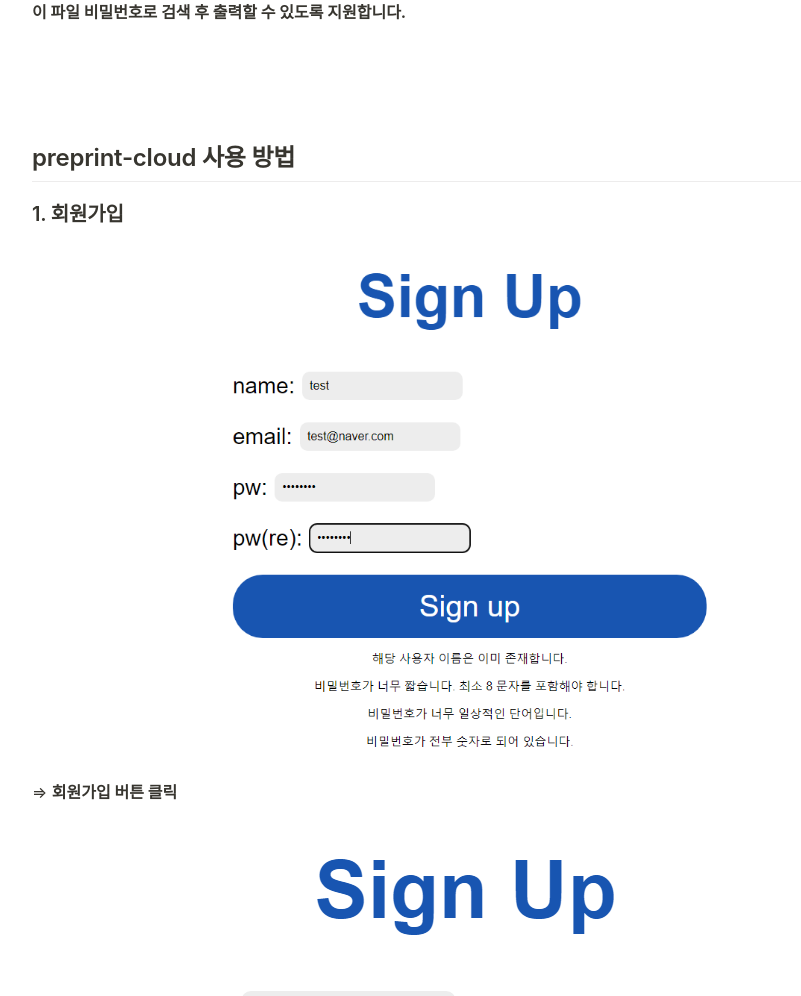
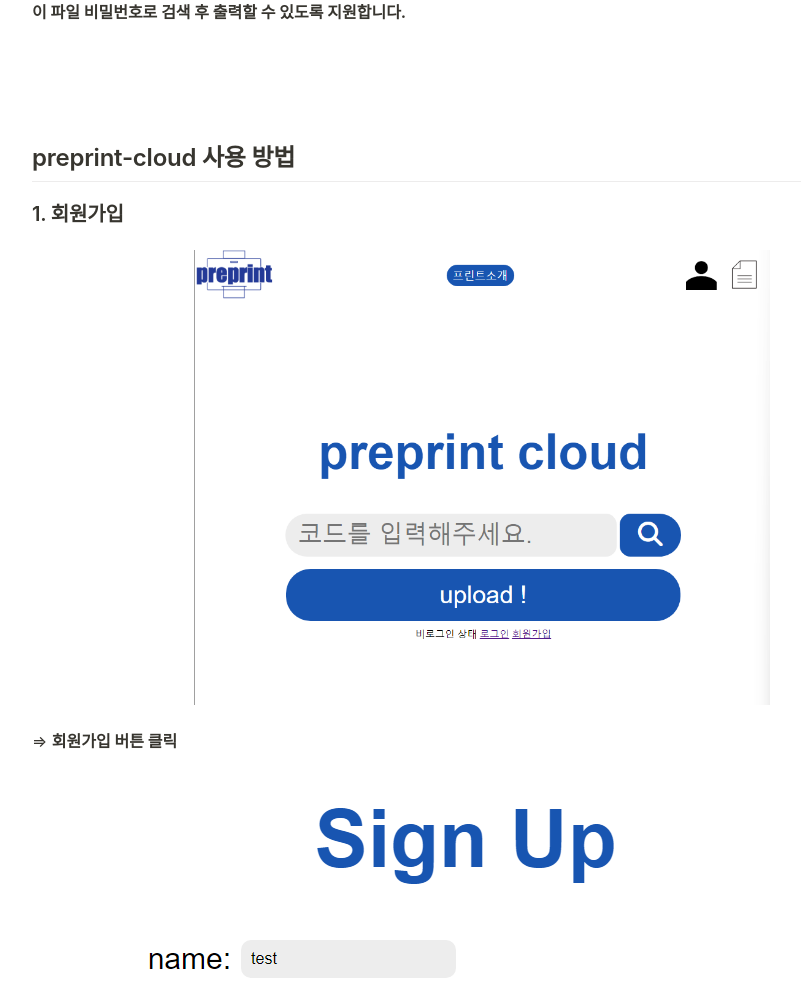
Before and after one commit to euntaek4187/preprint-cloud-service, a Django app: template templates/preprintcloud_guide.html in a window 1280 px wide. Shown: the part 649-1645 px from the top of the page, without its empty margins (158-959 px from the left). Run offline with Django 4.2, Linux system fonts and the light colour scheme; the template is opened without the code that fills it, so the values that code supplies are empty.

Commit message:
1126-update-7

```diff
--- a/templates/preprintcloud_guide.html
+++ b/templates/preprintcloud_guide.html
@@ -678,13 +678,13 @@ blockquote {
 </p><h2 id="3c0e31ca-3498-4df1-8e87-e92a0ccb1dcd" class="">preprint-cloud 서비스</h2><hr id="75309bae-3ab9-4d60-ba1a-614e63865bc5"/><figure id="2f2d79e6-6ae5-4425-b896-2e428a61a8c9" class="image"><a ><img style="width:384px" src="{% static 'img/Untitled.png' %}"/></a></figure><p id="f1d996b5-ec6a-4643-8efd-49740fe57908" class=""><strong>preprint-cloud 서비스는 학생 회관 1층 preprint의 서브 프로젝트로 사용자의 파일 출력 및 관리의 편의성을 제공하는 서비스입니다.</strong></p><p id="29097b23-9ab5-4c66-af81-65327656fbad" class=""><strong>기존 프린트 카페에서 파일을 출력하기 위한 매커니즘은 구글, 네이버 메일을 통해 미리 출력하고자 하는 파일을 전송 후 프린트 카페의 데스크탑에서 해당 소셜 플랫폼에 로그인 후 파일을 출력하는 방식입니다.</strong></p><p id="c4013b66-80bf-437b-90c8-f8fe807671a5" class=""><strong>이런 방식은 사용자로 하여금 외부 환경에서 소셜 로그인을 진행하기에 보안의 측면에서, 편의성의 측면에서 불편함을 야기합니다.</strong></p><p id="dea5e720-a537-4660-8b4d-11374422842d" class=""><strong>preprint-cloud 서비스는 이와 같은 문제를 해결하고 사용자의 편의를 위하여 출력하고자 하는 파일을 웹 상에서 보관하고 이를 로그인 없이 파일 비밀번호로 검색 후 출력할 수 있도록 지원합니다.</strong></p><p id="80e52426-b1ba-4f39-b08e-bd18acee5eb4" class="">
 </p><p id="0678eb58-2b60-4ffc-82d0-bf4ac2571f1d" class="">
 </p><p id="6c491d8d-a707-40d9-bb50-2bd3276c08fa" class="">
-</p><h2 id="dfc6d6e9-8812-475a-a2d7-2a831a76bf5d" class="">preprint-cloud 사용 방법</h2><hr id="fd005c95-5e61-4711-8134-49539c15055f"/><h3 id="9c634799-5f88-4866-877b-5ec80c9b46f5" class="">1. 회원가입</h3><figure id="3df05c41-ce73-4d1c-ad8b-ad7b105bb262" class="image"><a ><img style="width:576px" src="{% static 'img/Untitled2.png' %}"/></a></figure><p id="3cbbe4e5-d13c-4fc8-b54d-d82ba30fb258" class="">⇒ <strong>회원가입 버튼 클릭</strong></p><figure id="b27c5eeb-9fc9-4d73-b62c-ded8a41832c8" class="image"><a ><img style="width:772px" src="{% static 'img/Untitled2.png' %}"/></a></figure><ul id="c56c15f2-aa21-4d48-a8da-a9bf5e971bd3" class="bulleted-list"><li style="list-style-type:disc"><strong>이미 존재하는 사용자의 이름의 경우 해당 이름 사용이 제한됩니다.</strong></li></ul><ul id="e822b05a-5352-49f8-bb9c-d49acd1b00d2" class="bulleted-list"><li style="list-style-type:disc"><strong>비밀번호는 최소 8문자를 포함해야 합니다.</strong></li></ul><ul id="d6730893-9b57-48ad-bcf7-81ed82025ff2" class="bulleted-list"><li style="list-style-type:disc"><strong>비밀번호가 일상적인 단어이거나 모두 숫자로 이뤄진 경우 제한될 수 있습니다.</strong></li></ul><p id="9ab266ce-4429-4e8d-ab0a-a082aa72f37c" class=""><strong>⇒ 정상적으로 회원가입을 완료해주세요</strong></p><p id="9bdc4945-d260-49ab-8ff7-d8e24fcca1f9" class="">
+</p><h2 id="dfc6d6e9-8812-475a-a2d7-2a831a76bf5d" class="">preprint-cloud 사용 방법</h2><hr id="fd005c95-5e61-4711-8134-49539c15055f"/><h3 id="9c634799-5f88-4866-877b-5ec80c9b46f5" class="">1. 회원가입</h3><figure id="3df05c41-ce73-4d1c-ad8b-ad7b105bb262" class="image"><a ><img style="width:576px" src="{% static 'img/Untitled1.png' %}"/></a></figure><p id="3cbbe4e5-d13c-4fc8-b54d-d82ba30fb258" class="">⇒ <strong>회원가입 버튼 클릭</strong></p><figure id="b27c5eeb-9fc9-4d73-b62c-ded8a41832c8" class="image"><a ><img style="width:772px" src="{% static 'img/Untitled2.png' %}"/></a></figure><ul id="c56c15f2-aa21-4d48-a8da-a9bf5e971bd3" class="bulleted-list"><li style="list-style-type:disc"><strong>이미 존재하는 사용자의 이름의 경우 해당 이름 사용이 제한됩니다.</strong></li></ul><ul id="e822b05a-5352-49f8-bb9c-d49acd1b00d2" class="bulleted-list"><li style="list-style-type:disc"><strong>비밀번호는 최소 8문자를 포함해야 합니다.</strong></li></ul><ul id="d6730893-9b57-48ad-bcf7-81ed82025ff2" class="bulleted-list"><li style="list-style-type:disc"><strong>비밀번호가 일상적인 단어이거나 모두 숫자로 이뤄진 경우 제한될 수 있습니다.</strong></li></ul><p id="9ab266ce-4429-4e8d-ab0a-a082aa72f37c" class=""><strong>⇒ 정상적으로 회원가입을 완료해주세요</strong></p><p id="9bdc4945-d260-49ab-8ff7-d8e24fcca1f9" class="">
 </p><p id="92a11005-4e78-451c-886c-fb3b3211f22e" class="">
 </p><p id="7a5df7e0-37b1-44d5-8c0b-f707db7a01c2" class="">
 </p><h3 id="091ea2b3-8910-4167-8c11-69e87de33364" class="">2. 로그인</h3><figure id="343baef5-d66c-462d-b835-c45f62bf4718" class="image"><a ><img style="width:640px" src="{% static 'img/Untitled3.png' %}"/></a></figure><p id="f5c9dfb8-73d8-4429-bc3c-0535fb76f8ea" class=""><strong>⇒ 회원가입한 계정으로 로그인을 진행해주세요</strong></p><p id="ffb0c0cb-ba1c-4d63-9fdd-81b1223ff1ed" class="">
 </p><p id="3a30ae75-4c59-4519-9b86-a4431942d69b" class="">
 </p><p id="da444a1c-1087-4c56-b727-fd66f439fdbd" class="">
-</p><h3 id="6cb46755-7b7d-4853-b8af-585a377a736b" class="">3. 업로드</h3><p id="96fd651b-f5d9-4441-b1d1-7dd98e5125b7" class=""><strong>로그인이 완료된 상태일 때만 출력할 파일 등록을 진행할 수 있습니다.</strong></p><figure id="96cb492a-bcf5-4d26-87d3-f91d2a66ea33" class="image"><a ><img style="width:669px" src="{% static 'img/Untitled3.png' %}"/></a></figure><p id="d6a30355-0469-4a25-bd7a-5bf2f2fe4c74" class=""><strong>⇒ 업로드 클릭</strong></p><figure id="21f880dc-68cd-40db-8049-fbd45b3433e7" class="image"><a ><img style="width:697px" src="{% static 'img/Untitled5.png' %}"/></a></figure><p id="dd7a6590-d079-46c3-b2f3-2646cde1fafe" class=""><strong>⇒ 파일 선택 버튼 클릭</strong></p><figure id="db42a388-20fd-4fd8-8fa2-532d4a0787a6" class="image"><a ><img style="width:650px" src="{% static 'img/Untitled6.png' %}"/></a></figure><p id="e588390c-42c2-4d79-8824-8fe0176e81c8" class=""><strong>⇒ 파일을 선택합니다.</strong></p><figure id="b51b397a-6925-44ec-8739-ac3f4a1b5747" class="image"><a ><img style="width:650px" src="{% static 'img/Untitled7.png' %}"/></a></figure><p id="d310cde0-d931-4912-b421-ad053b32a152" class=""><strong>⇒ 파일을 검색할 수 있는 파일 “비밀번호”를 함께 작성하여 업로드 합니다.</strong></p><p id="3233d4ae-1729-475f-a540-c769b0194f34" class=""><mark class="highlight-red"><strong>(이후 로그인되지 않은 상태에서 해당 파일을 검색할 수 있는 비밀번호 입니다.)</strong></mark></p><p id="fca2bb9a-4192-477b-844e-5c39500a8219" class="">
+</p><h3 id="6cb46755-7b7d-4853-b8af-585a377a736b" class="">3. 업로드</h3><p id="96fd651b-f5d9-4441-b1d1-7dd98e5125b7" class=""><strong>로그인이 완료된 상태일 때만 출력할 파일 등록을 진행할 수 있습니다.</strong></p><figure id="96cb492a-bcf5-4d26-87d3-f91d2a66ea33" class="image"><a ><img style="width:669px" src="{% static 'img/Untitled4.png' %}"/></a></figure><p id="d6a30355-0469-4a25-bd7a-5bf2f2fe4c74" class=""><strong>⇒ 업로드 클릭</strong></p><figure id="21f880dc-68cd-40db-8049-fbd45b3433e7" class="image"><a ><img style="width:697px" src="{% static 'img/Untitled5.png' %}"/></a></figure><p id="dd7a6590-d079-46c3-b2f3-2646cde1fafe" class=""><strong>⇒ 파일 선택 버튼 클릭</strong></p><figure id="db42a388-20fd-4fd8-8fa2-532d4a0787a6" class="image"><a ><img style="width:650px" src="{% static 'img/Untitled6.png' %}"/></a></figure><p id="e588390c-42c2-4d79-8824-8fe0176e81c8" class=""><strong>⇒ 파일을 선택합니다.</strong></p><figure id="b51b397a-6925-44ec-8739-ac3f4a1b5747" class="image"><a ><img style="width:650px" src="{% static 'img/Untitled7.png' %}"/></a></figure><p id="d310cde0-d931-4912-b421-ad053b32a152" class=""><strong>⇒ 파일을 검색할 수 있는 파일 “비밀번호”를 함께 작성하여 업로드 합니다.</strong></p><p id="3233d4ae-1729-475f-a540-c769b0194f34" class=""><mark class="highlight-red"><strong>(이후 로그인되지 않은 상태에서 해당 파일을 검색할 수 있는 비밀번호 입니다.)</strong></mark></p><p id="fca2bb9a-4192-477b-844e-5c39500a8219" class="">
 </p><p id="d7194724-1fe0-4f14-a9bf-78826e096ac5" class="">
 </p><p id="d093cd28-e759-43c1-95cc-ab3a84e3d3e2" class="">
 </p><h3 id="cb9b0700-e7a2-4b31-bd0a-b0de49857c8b" class="">4. 업로드 된 파일 확인</h3><figure id="c2d3071f-cf4a-4af1-b099-3c5698ba0971" class="image"><a ><img style="width:650px" src="{% static 'img/Untitled8.png' %}"/></a></figure><p id="864e8d76-77c9-422a-acd9-ec4f66f7864a" class="">⇒ <strong>위 문서 아이콘 클릭 시 업로드한 파일의 정보를 확인할 수 있습니다.</strong></p><figure id="69fe2de7-ac0f-4aaa-bf05-9820e2f835d1" class="image"><a ><img style="width:650px" src="{% static 'img/Untitled9.png' %}"/></a></figure><p id="a605132f-9168-43b4-807e-ed0df9dc9493" class="">⇒ <strong>동시에 최대 3개의 업로드만 보관할 수 있습니다.</strong></p><p id="386eb702-6886-4bbc-a715-6b2bdc94e015" class="">⇒ <mark class="highlight-red"><strong>원활한 서비스의 운영을 위해 이미 출력한 업로드 파일의 경우 등록 취소를 한 뒤 진행해주세요.</strong></mark></p><p id="cfca6c14-94d8-4787-823e-c8ffcc63451d" class="">⇒ <mark class="highlight-red"><strong>7일 이상 경과 된 업로드 파일은 자동 삭제됩니다.</strong></mark></p><p id="770d0895-333c-4766-8af7-489aec8019c8" class="">
```
